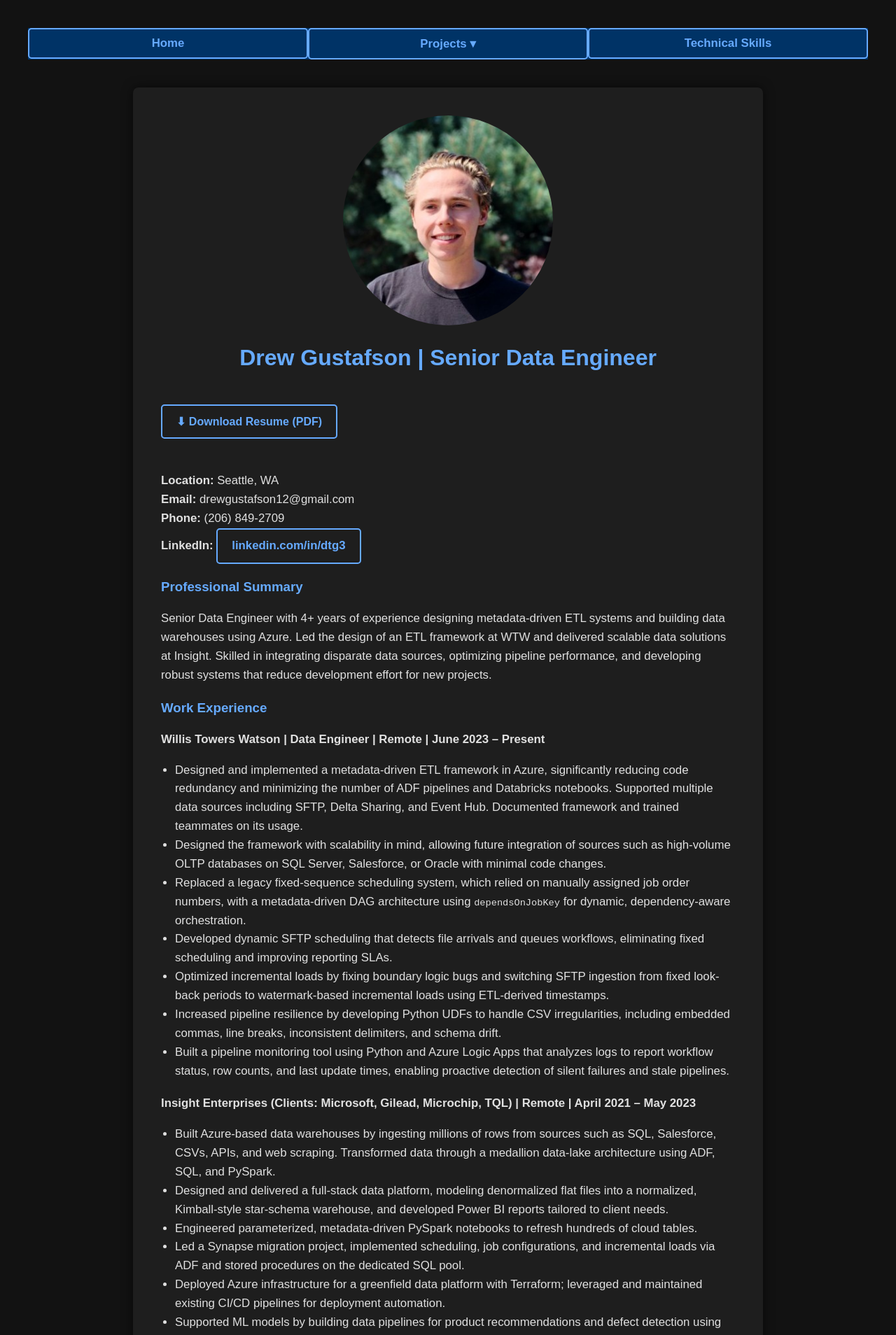
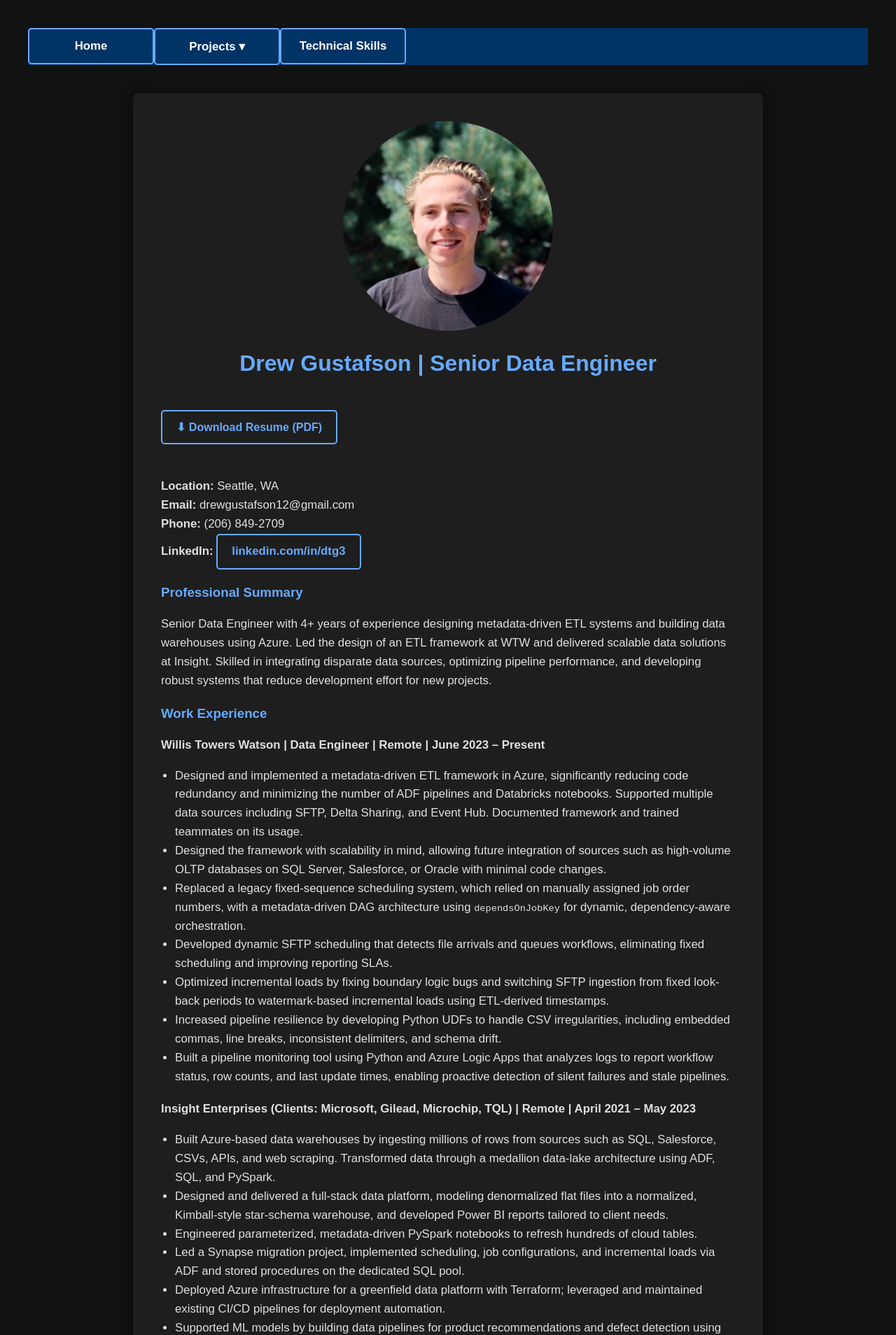
Before and after one commit to dgusty244/drewgustafson.github.io, a Jekyll site: the page built from index.html, in a window 1280 px wide. Shown: the top 1908 px of the page at 70% size. Built offline with Jekyll 4.4.1, drawn with Linux system fonts in a browser that asks for light colours.

Commit message:
Update main.css

```diff
--- a/css/main.css
+++ b/css/main.css
@@ -41,54 +41,52 @@ body {
   display: flex;
 }
 
-/* Make all direct nav items flex containers to share equal width */
 .nav-root > li {
   position: relative;
-  flex: 1 1 0;
-  text-align: center;
 }
 
-/* All links and spans inside nav-root get full width and equal min-width */
-.nav-root a,
-.nav-root span {
+/* ───────── TOP LEVEL NAV LINKS ───────────── */
+/* top-level links (direct children of .nav-root) */
+.nav-root > li > a,
+.nav-root > li > span,
+.dropbtn {
   display: block;
   color: #ffffff;
   padding: 14px 20px;
   text-decoration: none;
   font-weight: 600;
   cursor: pointer;
-  min-width: 180px;
+  min-width: 180px;       /* equal width */
+  text-align: center;     /* centered text */
   box-sizing: border-box;
-  width: 100%;
 }
 
-/* Hover effect for nav links and spans */
-.nav-root a:hover,
-.nav-root span:hover {
+/* Hover effect for top-level links */
+.nav-root > li > a:hover,
+.nav-root > li > span:hover,
+.dropbtn:hover {
   background: #002244;
 }
 
-/* Dropdown button styling for .dropbtn and .subbtn */
-.dropbtn,
+/* ───────── SUBMENU LINKS AND TOGGLES ───────── */
+/* submenu toggle buttons (level 2 dropdown triggers) */
 .subbtn {
+  display: block;
   color: #ffffff;
   padding: 14px 20px;
-  display: block;
   text-decoration: none;
   font-weight: 600;
   cursor: pointer;
-  min-width: 180px;
+  min-width: 180px;       /* equal width */
+  text-align: left;       /* left aligned text */
   box-sizing: border-box;
-  width: 100%;
 }
 
-/* Hover effect for dropdown buttons */
-.dropbtn:hover,
 .subbtn:hover {
   background: #002244;
 }
 
-/* ───── Primary dropdown (Projects) ───── */
+/* primary dropdown container */
 .dropdown-content {
   display: none;
   position: absolute;
@@ -102,15 +100,13 @@ body {
   z-index: 999;
 }
 
-/* Dropdown links styling */
+/* submenu links inside dropdown */
 .dropdown-content li a {
   padding: 10px 16px;
   white-space: nowrap;
-  min-width: 180px;
-  text-align: center;
-  display: block;
+  min-width: 180px;       /* equal width */
+  text-align: left;       /* left aligned text */
   box-sizing: border-box;
-  width: 100%;
 }
 
 /* Show primary dropdown on hover */
@@ -118,7 +114,7 @@ body {
   display: block;
 }
 
-/* ───── Second-level dropdown (slide-out) ───── */
+/* second-level dropdown (slide-out) */
 .dropdown-sub {
   position: relative;
 }
```
